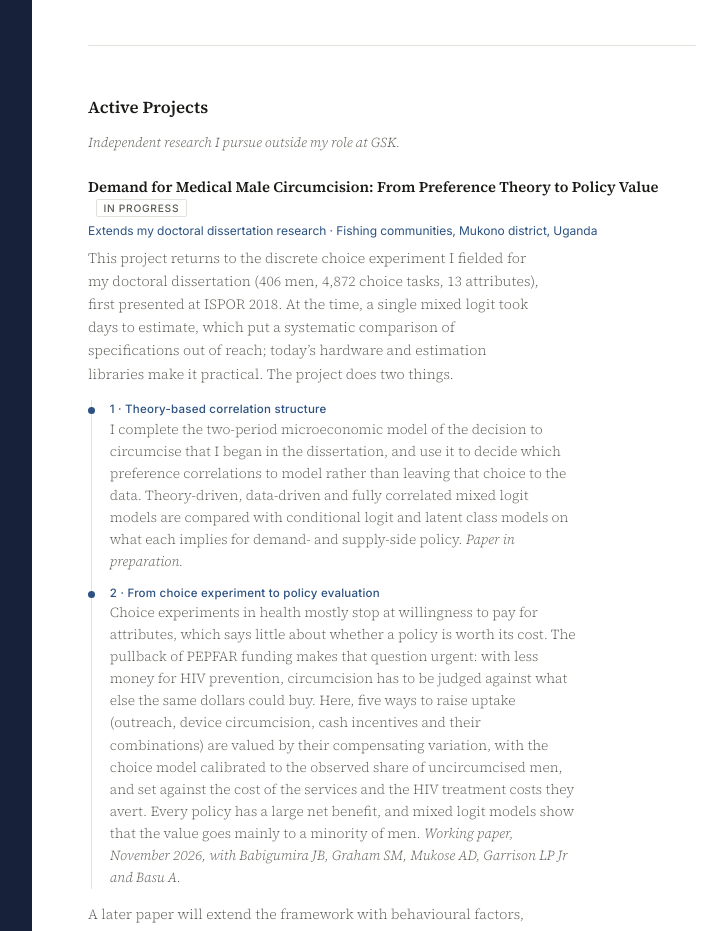
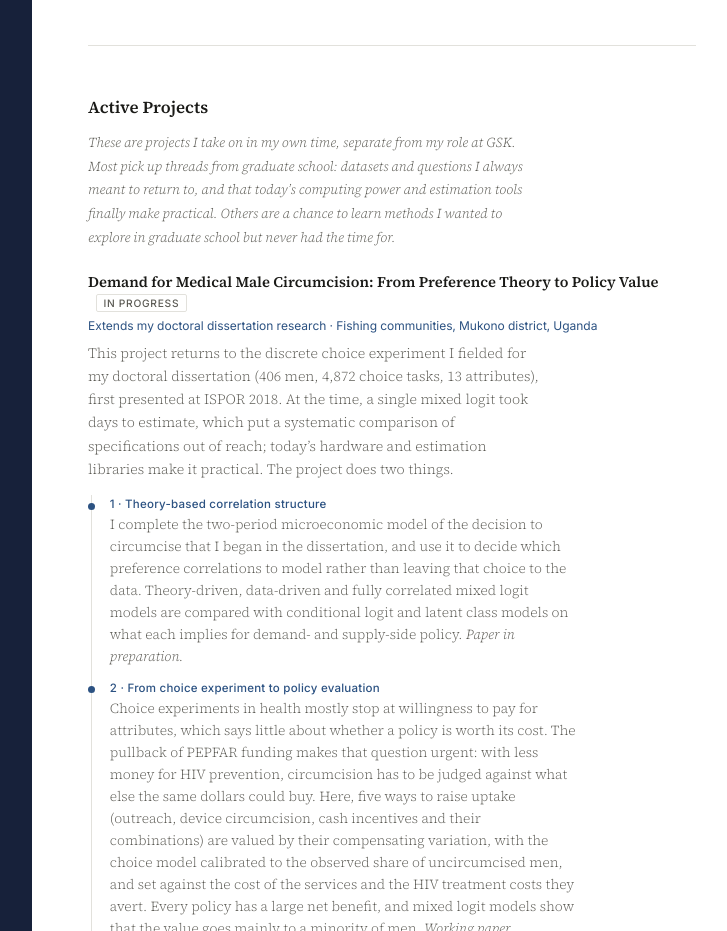
Before and after one commit to lubingas/lubingas.github.io, a plain HTML site: page index.html in a window 1280 px wide. Shown: the part 1580-2511 px from the top of the page, without its empty margins (388-1115 px from the left). Drawn offline with Linux system fonts and the light colour scheme.

Commit message:
Soften the Active Projects intro
Co-Authored-By: Claude Opus 5.5 <noreply@anthropic.com>
Claude-Session: https://claude.ai/code/session_01374W2o5xW5pLiNoSjPrbSg

```diff
--- a/index.html
+++ b/index.html
@@ -612,7 +612,7 @@ em { font-style: italic; }
 
     <section class="section" id="projects">
       <h2>Active Projects</h2>
-      <p class="section-note">Independent research I pursue outside my role at GSK.</p>
+      <p class="section-note">These are projects I take on in my own time, separate from my role at GSK. Most pick up threads from graduate school: datasets and questions I always meant to return to, and that today&rsquo;s computing power and estimation tools finally make practical. Others are a chance to learn methods I wanted to explore in graduate school but never had the time for.</p>
 
       <div class="entry">
         <div class="entry-title">Demand for Medical Male Circumcision: From Preference Theory to Policy Value<span class="status">In progress</span></div>
```
